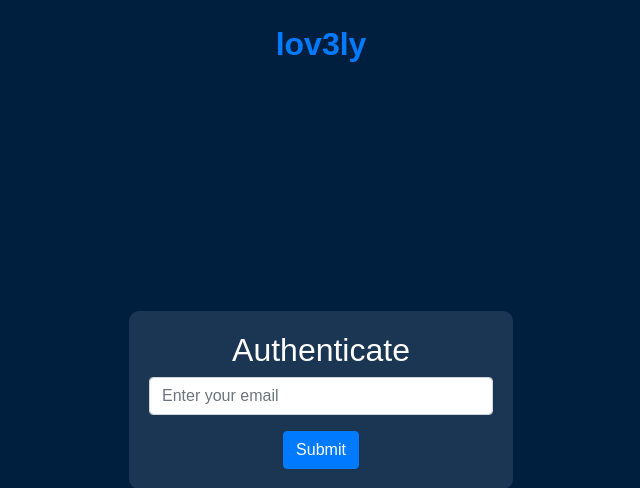
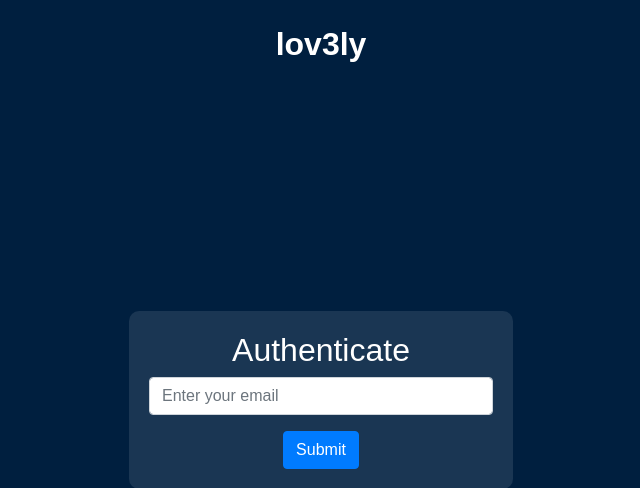
Before and after one commit to igholami/lov3ly, a Django app: page / in a window 1280 px wide. Shown: the top 488 px of the page, without its empty margins (319-959 px from the left). Run offline with Django 4.2, Linux system fonts and the light colour scheme; some libraries are stand-ins or nearby versions.

Commit message:
Fix home

```diff
--- a/billboard/templates/base.html
+++ b/billboard/templates/base.html
@@ -32,7 +32,7 @@
             border-radius: 10px;
             min-width: 30%;
         }
-        h2 a {
+        .my-header a {
             color: inherit;
             text-decoration: inherit;
         }
```
